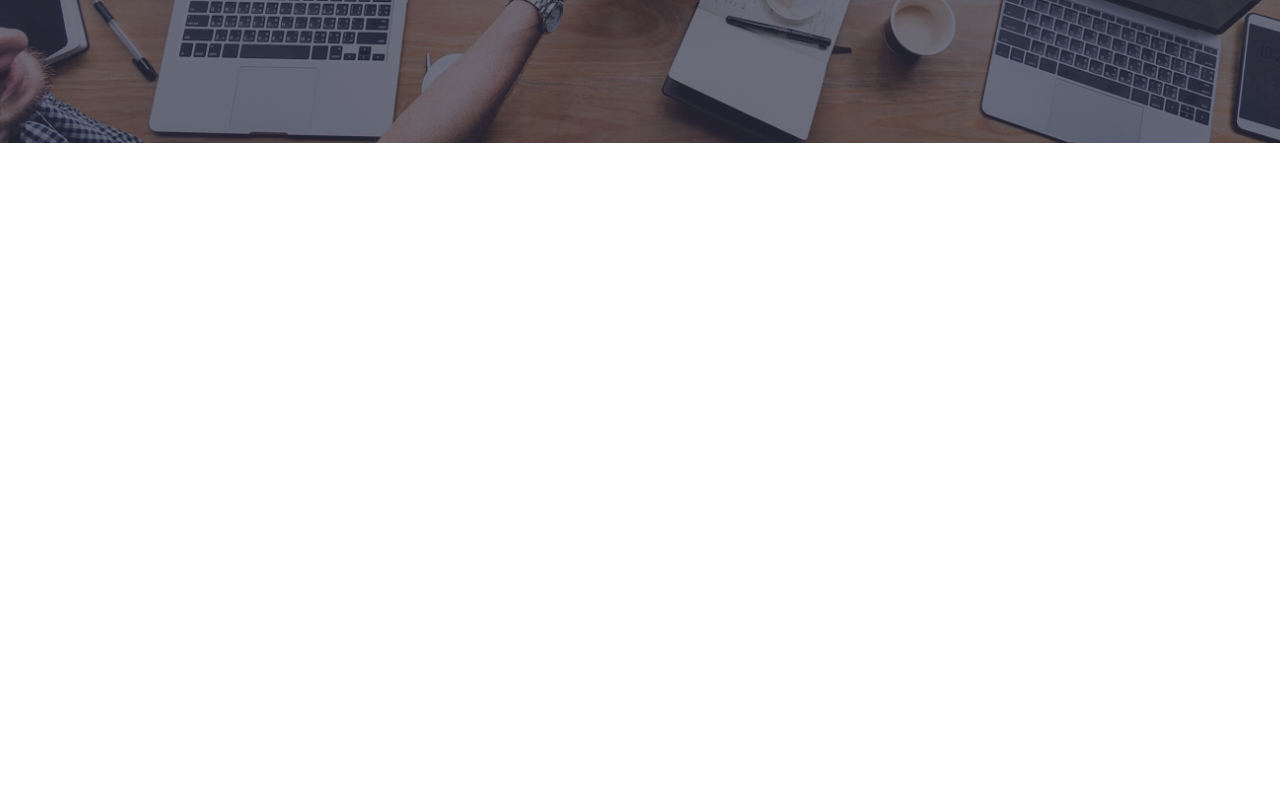
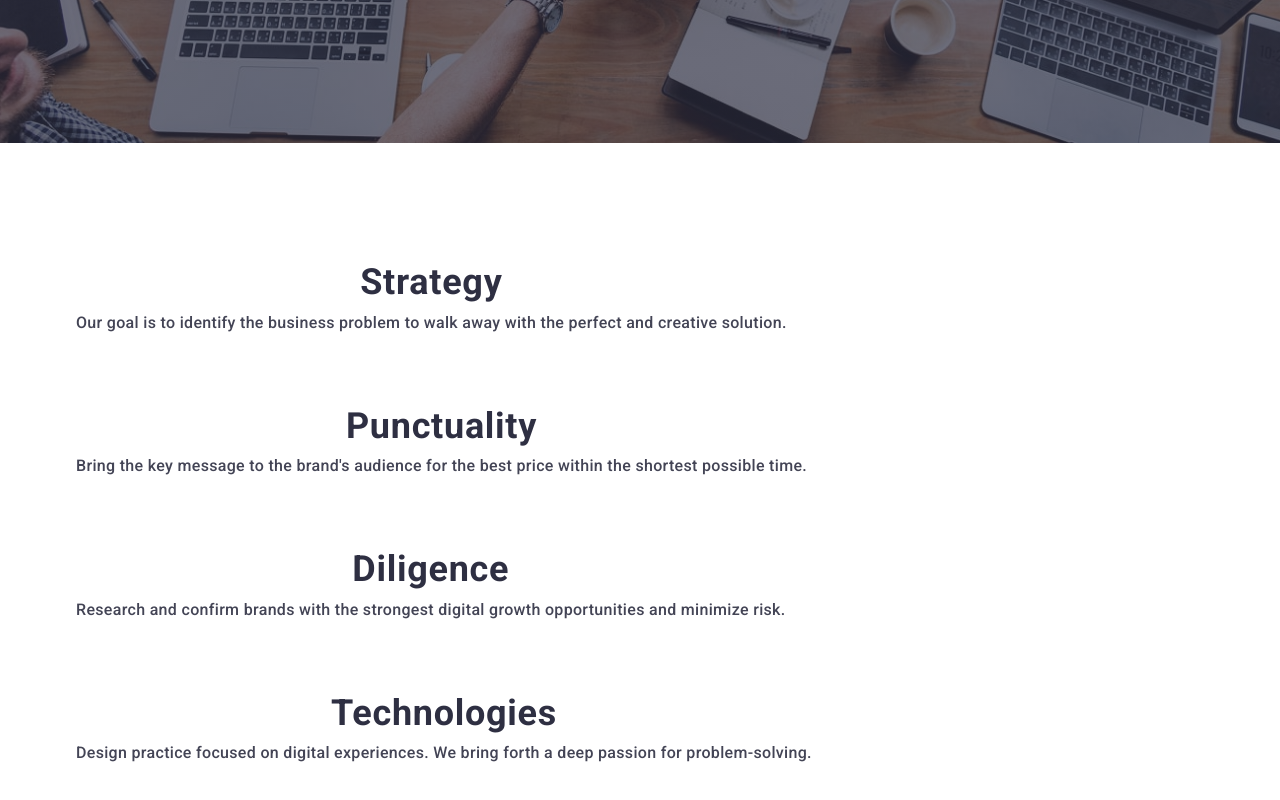
Before and after one commit to OleksiiPodorozhko/goit-markup-hw-06, a website: page index.html in a window 1280 px wide. Shown: the part 522-1322 px from the top of the page. Before the commit the page ends 800 px from the top, so only its background shows below. Drawn offline with nearby package versions, Linux system fonts and the light colour scheme.

Commit message:
Add section Features for mob

```diff
--- a/css/styles-old.css
+++ b/css/styles-old.css
@@ -224,15 +224,6 @@ p {
 /*endregion*/
 
 /*#region Features*/
-.feature-title {
-  margin-bottom: 8px;
-  font-weight: 500;
-  font-size: 20px;
-  line-height: 1.2;
-  letter-spacing: 0.02em;
-  color: #2e2f42;
-}
-
 .feature-list {
   display: flex;
   gap: 24px;
@@ -252,6 +243,15 @@ p {
   height: 112px;
   background-color: #f4f4fd;
   margin-bottom: 8px;
+}
+
+.feature-title {
+  margin-bottom: 8px;
+  font-weight: 500;
+  font-size: 20px;
+  line-height: 1.2;
+  letter-spacing: 0.02em;
+  color: #2e2f42;
 }
 
 .feature-text {
--- a/css/styles.css
+++ b/css/styles.css
@@ -67,11 +67,9 @@ p {
   }
 }
 
-@media screen and (min-width: 768px) {
-  .section {
-    padding-top: 96px;
-    padding-bottom: 96px;
-  }
+.section {
+  padding-top: 96px;
+  padding-bottom: 96px;
 }
 
 @media screen and (min-width: 1158px) {
@@ -425,7 +423,11 @@ p {
   @media screen and (min-resolution: 2x) {
     .hero {
       background-image:
-        linear-gradient(to bottom, rgba(46, 47, 66, 0.7), rgba(46, 47, 66, 0.7)),
+        linear-gradient(
+          to bottom,
+          rgba(46, 47, 66, 0.7),
+          rgba(46, 47, 66, 0.7)
+        ),
         url('../images/hero/hero-tab@2x-min.jpg');
     }
   }
@@ -454,7 +456,11 @@ p {
   @media screen and (min-resolution: 2x) {
     .hero {
       background-image:
-        linear-gradient(to bottom, rgba(46, 47, 66, 0.7), rgba(46, 47, 66, 0.7)),
+        linear-gradient(
+          to bottom,
+          rgba(46, 47, 66, 0.7),
+          rgba(46, 47, 66, 0.7)
+        ),
         url('../images/hero/hero-desk@2x-min.jpg');
     }
   }
@@ -471,6 +477,36 @@ p {
   }
 }
 /*#endregion*/
+
+/*#region Features*/
+.feature-list {
+  display: flex;
+  flex-wrap: wrap;
+  gap: 72px;
+}
+
+.feature-icon-container {
+  display: none;
+}
+
+.feature-title {
+  font-weight: 700;
+  font-size: 36px;
+  line-height: 1.1;
+  letter-spacing: 0.02em;
+  text-align: center;
+  color: #2e2f42;
+  margin-bottom: 8px;
+}
+
+.feature-text {
+  font-weight: 500;
+  font-size: 16px;
+  line-height: 1.5;
+  letter-spacing: 0.02em;
+  color: #434455;
+}
+/*#endregion/
 
 /*TODO*/
 /*#region Modal*/
--- a/index.html
+++ b/index.html
@@ -132,7 +132,7 @@
       </section>
       <!--#endregion-->
       <!--#region Features section-->
-      <section class="section hidden">
+      <section class="section">
         <div class="container">
           <h2 class="visually-hidden">Features</h2>
           <ul class="feature-list">
```
